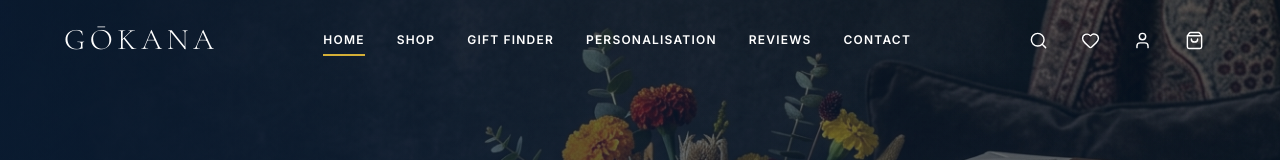
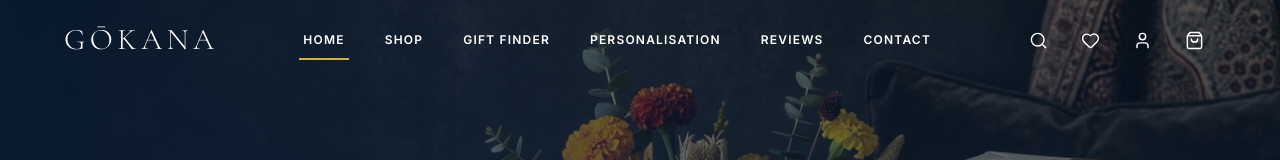
Before and after one commit to thakurrahul99/GOKANA-gifts, a React (Vite) app in the folder client/: page / in a window 1280 px wide. Shown: the top 160 px of the page. Built offline with nearby package versions, Linux system fonts and the light colour scheme.

Commit message:
ui: improve navbar touch targets and spacing

```diff
--- a/client/src/components/layout/Navbar.jsx
+++ b/client/src/components/layout/Navbar.jsx
@@ -107,7 +107,7 @@ export function Navbar({ onSearchOpen }) {
                   to={link.href}
                   onClick={(e) => handleNavClick(link, e)}
                   className={clsx(
-                    "relative py-2 font-sans text-xs font-semibold tracking-[0.1em] uppercase transition-colors duration-200 focus-visible:outline-none focus-visible:ring-2 rounded-sm",
+                    "relative py-3 px-1 font-sans text-xs font-semibold tracking-[0.1em] uppercase transition-colors duration-200 focus-visible:outline-none focus-visible:ring-2 rounded-sm",
                     textColor,
                     isActive
                       ? "text-[var(--accent)]"
@@ -253,7 +253,7 @@ export function Navbar({ onSearchOpen }) {
                     key={link.label}
                     to={link.href}
                     onClick={(e) => handleNavClick(link, e)}
-                    className="block py-3 font-serif text-2xl font-light text-[var(--primary)] hover:text-[var(--accent)] transition-colors border-b border-[var(--border)]/60"
+                    className="block py-4 px-2 font-serif text-2xl font-light text-[var(--primary)] hover:text-[var(--accent)] transition-colors border-b border-[var(--border)]/60"
                   >
                     {link.label}
                   </Link>
```
